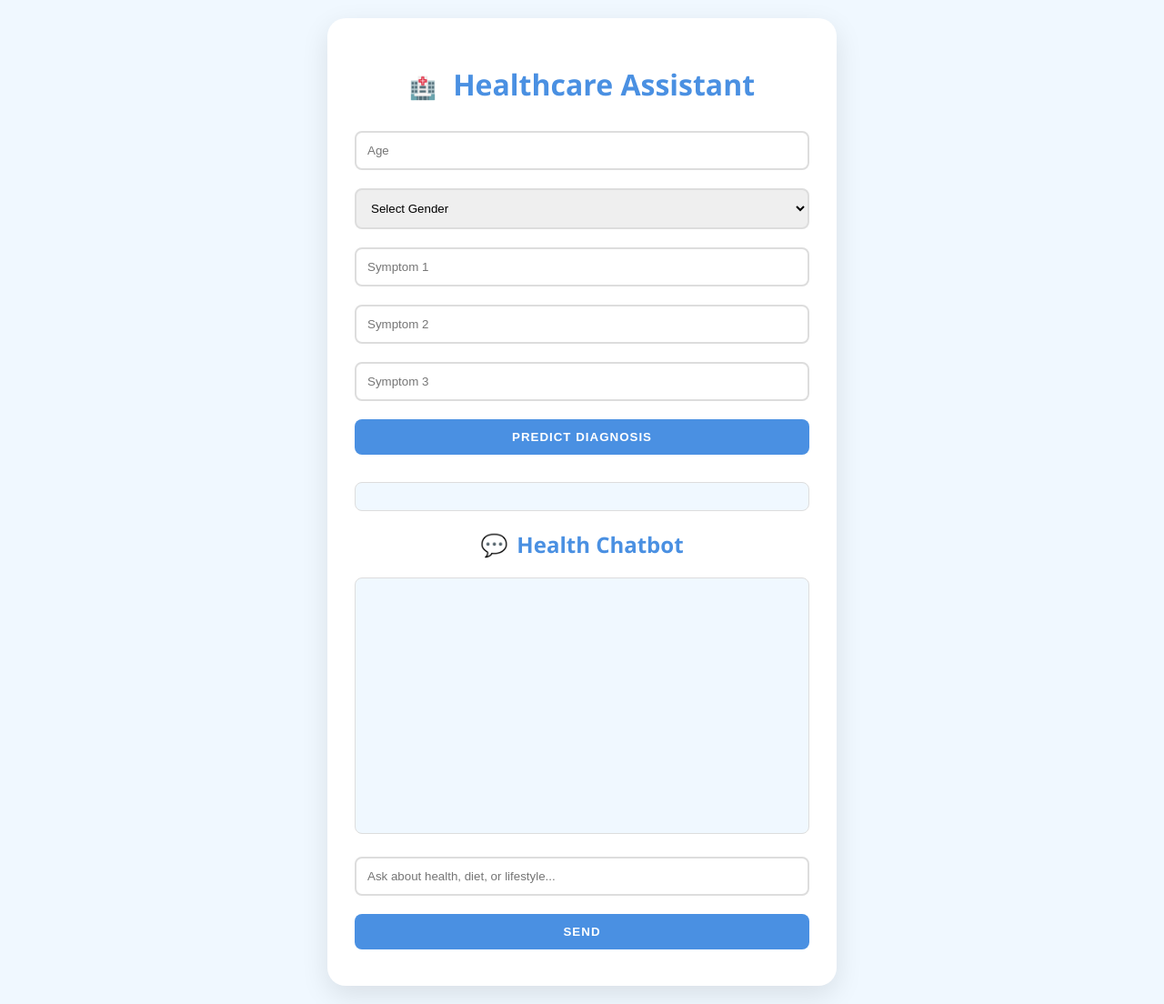
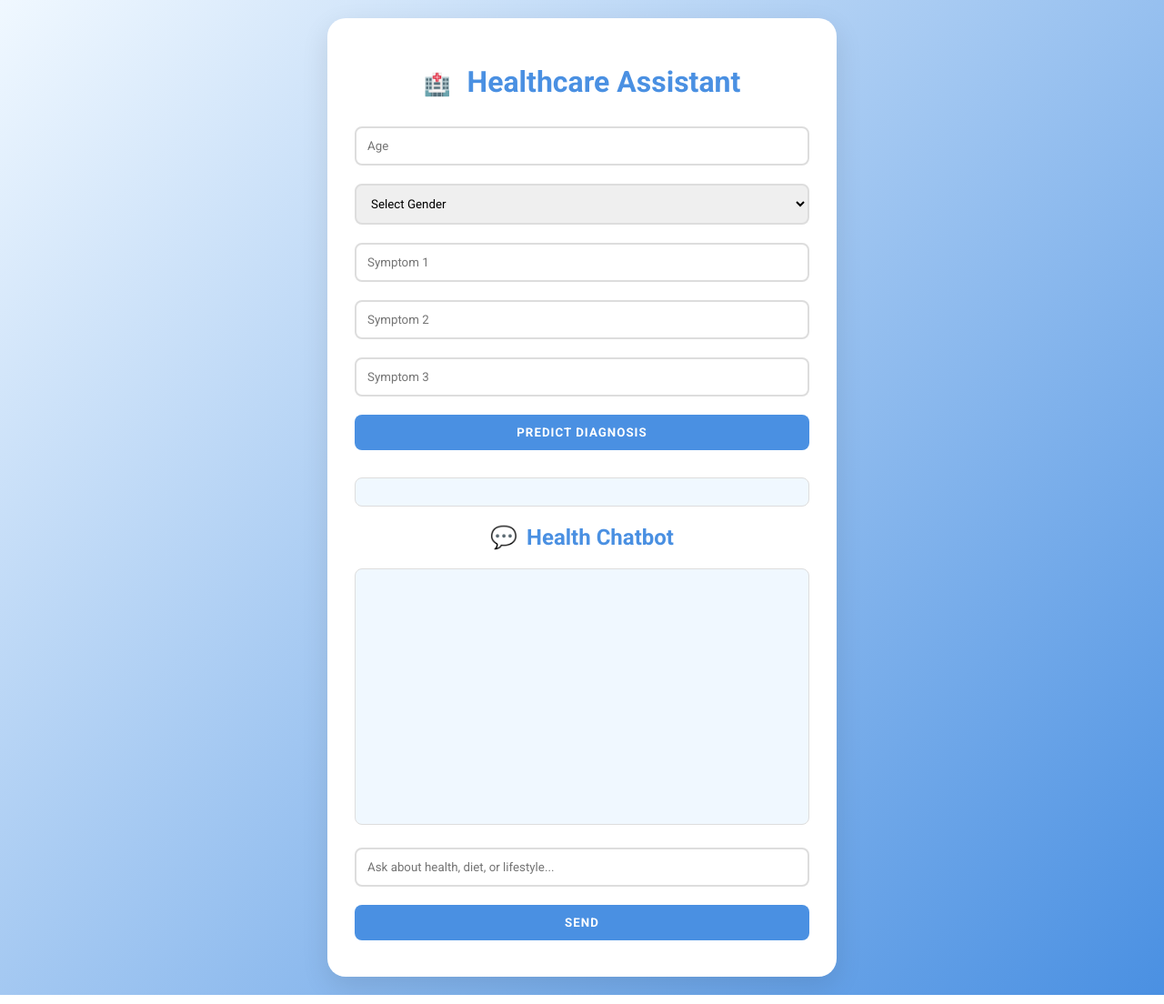
Before and after one commit to sneha-4-22/Health_Hub, a Flask app: page / in a window 1280 px wide. Shown: the whole page at 91% size. Run offline with Flask 3, Linux system fonts and the light colour scheme.

Commit message:
background styles

```diff
--- a/templates/index.html
+++ b/templates/index.html
@@ -3,7 +3,8 @@
 <head>
     <meta charset="UTF-8">
     <meta name="viewport" content="width=device-width, initial-scale=1.0">
-    <title> Healthcare Assistant</title>
+    <title>Healthcare Assistant</title>
+    <link href="https://fonts.googleapis.com/css2?family=Roboto:wght@400;500;700&display=swap" rel="stylesheet">
     <style>
         :root {
             --primary-color: #4a90e2;
@@ -11,11 +12,12 @@
             --accent-color: #ff69b4;
             --text-color: #333;
             --background-color: #ffffff;
+            --gradient-bg: linear-gradient(135deg, #f0f8ff 0%, #4a90e2 100%);
         }
 
         body {
-            font-family: 'Segoe UI', Tahoma, Geneva, Verdana, sans-serif;
-            background-color: var(--secondary-color);
+            font-family: 'Roboto', sans-serif;
+            background: var(--gradient-bg);
             color: var(--text-color);
             display: flex;
             justify-content: center;
@@ -24,6 +26,7 @@
             margin: 0;
             padding: 20px;
             box-sizing: border-box;
+            transition: all 0.3s ease;
         }
 
         .container {
@@ -33,12 +36,19 @@
             box-shadow: 0 10px 30px rgba(0,0,0,0.1);
             max-width: 500px;
             width: 100%;
+            animation: fadeIn 1s ease;
+        }
+
+        @keyframes fadeIn {
+            from { opacity: 0; transform: translateY(20px); }
+            to { opacity: 1; transform: translateY(0); }
         }
 
         h1, h2 {
             color: var(--primary-color);
             text-align: center;
             margin-bottom: 20px;
+            font-weight: 700;
         }
 
         input, select, button {
@@ -49,6 +59,7 @@
             border-radius: 8px;
             box-sizing: border-box;
             transition: all 0.3s ease;
+            font-family: 'Roboto', sans-serif;
         }
 
         input:focus, select:focus {
@@ -184,7 +195,7 @@
             chatHistory.scrollTop = chatHistory.scrollHeight;
         }
 
-        // Allow sending message with Enter key
+
         document.getElementById('chatInput').addEventListener('keypress', function(e) {
             if (e.key === 'Enter') {
                 chat();
```
